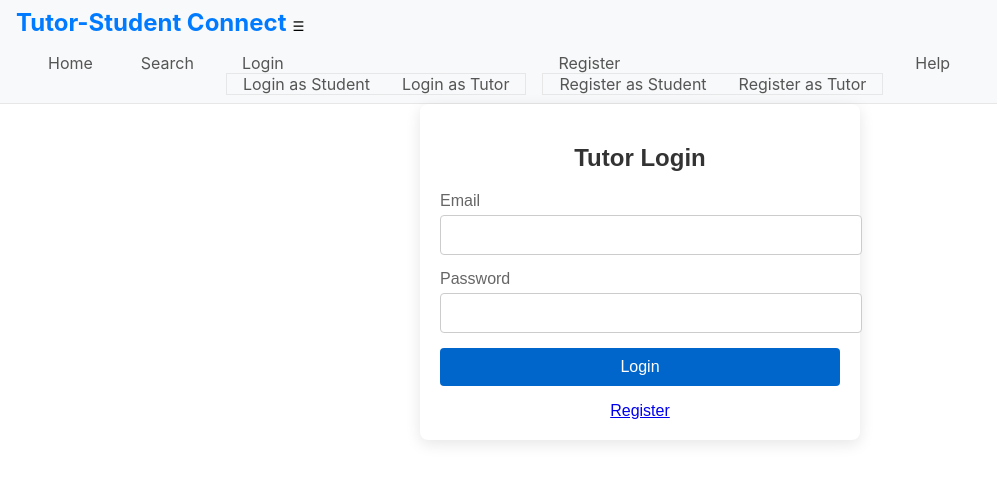
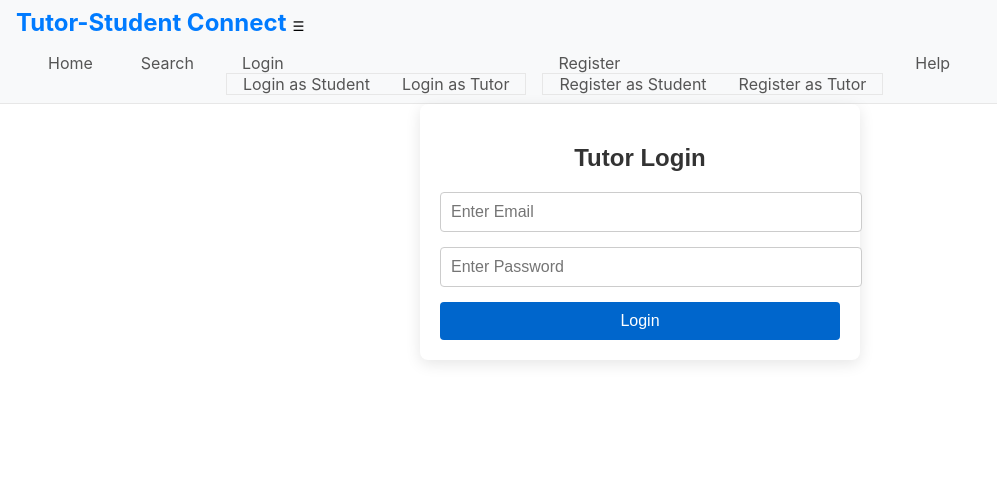
Before and after one commit to Aditi-0405/FindYourTutor, a React (Create React App) app in the folder frontend/: page /login-tutor in a window 1280 px wide. Shown: the top 482 px of the page, without its empty margins (0-997 px from the left). Built offline with nearby package versions, Linux system fonts and the light colour scheme.

Commit message:
added login api

```diff
--- a/frontend/src/App.js
+++ b/frontend/src/App.js
@@ -8,8 +8,7 @@ import LoginStudent from './Students/StudentPages/Login';
 import LoginTutor from './Tutors/TutorPages/Login';
 
 const App = () => {
-  // Assume you have a way to determine if a user is logged in
-  const [isLoggedIn, setIsLoggedIn] = useState(false);
+  const [isLoggedIn, setIsLoggedIn] = useState(localStorage.getItem('userId') !== null);
 
   return (
     <div>
@@ -19,9 +18,8 @@ const App = () => {
           <Route path="/" element={<Home />} />
           <Route path="/register-student" element={<RegisterStudent />} />
           <Route path="/register-tutor" element={<RegisterTutor />} />
-          <Route path="/login-student" element={<LoginStudent />} />
-          <Route path="/login-tutor" element={<LoginTutor />} />
-          {/* Add more routes as needed */}
+          <Route path="/login-student" element={<LoginStudent setIsLoggedIn={setIsLoggedIn}/>} />
+          <Route path="/login-tutor" element={<LoginTutor setIsLoggedIn={setIsLoggedIn}/>} />
         </Routes>
       </div>
     </div>
--- a/frontend/src/Shared/SharedPages/Home.js
+++ b/frontend/src/Shared/SharedPages/Home.js
@@ -44,6 +44,7 @@ const Home = () => {
     }
   };
 
+
   return (
     <div className="home-container">
       <div className="filter-container">
--- a/frontend/src/Students/StudentPages/Login.js
+++ b/frontend/src/Students/StudentPages/Login.js
@@ -1,58 +1,56 @@
 import React, { useState } from 'react';
-import { Link } from 'react-router-dom';
+import { useNavigate } from 'react-router-dom';
+import axios from 'axios';
+
 import '../../Shared/SharedStyling/Form.css';
 
-const LoginStudent = () => {
-  const [formData, setFormData] = useState({
-    email: '',
-    password: ''
-  });
-  const [message, setMessage] = useState('');
+const StudentLogin = ({ setIsLoggedIn }) => {
+  const [email, setEmail] = useState('');
+  const [password, setPassword] = useState('');
+  const [error, setError] = useState('');
+  const navigate = useNavigate();
 
-  const { email, password } = formData;
-
-  const onChange = e => setFormData({ ...formData, [e.target.name]: e.target.value });
-
-  const onSubmit = async e => {
-    e.preventDefault();
+  const handleLogin = async () => {
     try {
-      const res = await fetch('/api/login-student', {
-        method: 'POST',
-        headers: {
-          'Content-Type': 'application/json'
-        },
-        body: JSON.stringify(formData)
-      });
-      const data = await res.json();
-      if (res.status === 200) {
-        setMessage('Login successful');
+      const response = await axios.post( `http://localhost:5000/api/login/student`, { email, password });
+      localStorage.setItem('token', response.data.token);
+      localStorage.setItem('userId', response.data.userId);
+      localStorage.setItem('studentEmail', `${response.data.email}`);
+      localStorage.setItem('role', 'student');
+      setIsLoggedIn(true);
+      navigate('/');
+    } catch (err) {
+      if (err.response && err.response.status === 401) {
+        setError('Invalid email or password');
       } else {
-        setMessage(data.message);
+        setError('We are currently experiencing technical difficulties. Please try again later.');
       }
-    } catch (error) {
-      console.error(error);
-      setMessage('Internal Server Error');
     }
   };
 
   return (
     <div className="form-container">
       <h2>Student Login</h2>
-      <form onSubmit={onSubmit}>
-        <div className="form-group">
-          <label>Email</label>
-          <input type="email" name="email" value={email} onChange={onChange} required />
-        </div>
-        <div className="form-group">
-          <label>Password</label>
-          <input type="password" name="password" value={password} onChange={onChange} required />
-        </div>
-        <button className="form-button" type="submit">Login</button>
-      </form>
-      <div className='switch'><Link to={'/register-student'}>Register</Link></div>
-      {message && <p className="error-message">{message}</p>}
+      {error && <p className="error-message">{error}</p>}
+      <div className="form-group">
+        <input
+          type="email"
+          placeholder="Enter Email"
+          value={email}
+          onChange={(e) => setEmail(e.target.value)}
+        />
+      </div>
+      <div className="form-group">
+        <input
+          type="password"
+          placeholder="Enter Password"
+          value={password}
+          onChange={(e) => setPassword(e.target.value)}
+        />
+      </div>
+      <button onClick={handleLogin} className="form-button">Login</button>
     </div>
   );
 };
 
-export default LoginStudent;
+export default StudentLogin;
--- a/frontend/src/Students/StudentPages/Register.js
+++ b/frontend/src/Students/StudentPages/Register.js
@@ -17,7 +17,7 @@ const RegisterStudent = () => {
   const onSubmit = async e => {
     e.preventDefault();
     try {
-      const res = await fetch('', {
+      const res = await fetch('http://localhost:5000/api/register/student', {
         method: 'POST',
         headers: {
           'Content-Type': 'application/json'
--- a/frontend/src/Tutors/TutorPages/Login.js
+++ b/frontend/src/Tutors/TutorPages/Login.js
@@ -1,56 +1,54 @@
 import React, { useState } from 'react';
+import { useNavigate } from 'react-router-dom';
+import axios from 'axios';
+
 import '../../Shared/SharedStyling/Form.css';
-import { Link } from 'react-router-dom';
 
-const LoginTutor = () => {
-  const [formData, setFormData] = useState({
-    email: '',
-    password: ''
-  });
-  const [message, setMessage] = useState('');
+const LoginTutor = ({ setIsLoggedIn }) => {
+  const [email, setEmail] = useState('');
+  const [password, setPassword] = useState('');
+  const [error, setError] = useState('');
+  const navigate = useNavigate();
 
-  const { email, password } = formData;
-
-  const onChange = e => setFormData({ ...formData, [e.target.name]: e.target.value });
-
-  const onSubmit = async e => {
-    e.preventDefault();
+  const handleLogin = async () => {
     try {
-      const res = await fetch('/api/login-tutor', {
-        method: 'POST',
-        headers: {
-          'Content-Type': 'application/json'
-        },
-        body: JSON.stringify(formData)
-      });
-      const data = await res.json();
-      if (res.status === 200) {
-        setMessage('Login successful');
+      const response = await axios.post( `http://localhost:5000/api/login/tutor`, { email, password });
+      localStorage.setItem('token', response.data.token);
+      localStorage.setItem('userId', response.data.userId);
+      localStorage.setItem('tutorEmail', `${response.data.email}`);
+      localStorage.setItem('role', 'tutor');
+      setIsLoggedIn(true);
+      navigate('/');
+    } catch (err) {
+      if (err.response && err.response.status === 401) {
+        setError('Invalid email or password');
       } else {
-        setMessage(data.message);
+        setError('We are currently experiencing technical difficulties. Please try again later.');
       }
-    } catch (error) {
-      console.error(error);
-      setMessage('Internal Server Error');
     }
   };
 
   return (
     <div className="form-container">
       <h2>Tutor Login</h2>
-      <form onSubmit={onSubmit}>
-        <div className="form-group">
-          <label>Email</label>
-          <input type="email" name="email" value={email} onChange={onChange} required />
-        </div>
-        <div className="form-group">
-          <label>Password</label>
-          <input type="password" name="password" value={password} onChange={onChange} required />
-        </div>
-        <button className="form-button" type="submit">Login</button>
-      </form>
-      <div className='switch'><Link to={'/register-tutor'}>Register</Link></div>
-      {message && <p className="error-message">{message}</p>}
+      {error && <p className="error-message">{error}</p>}
+      <div className="form-group">
+        <input
+          type="email"
+          placeholder="Enter Email"
+          value={email}
+          onChange={(e) => setEmail(e.target.value)}
+        />
+      </div>
+      <div className="form-group">
+        <input
+          type="password"
+          placeholder="Enter Password"
+          value={password}
+          onChange={(e) => setPassword(e.target.value)}
+        />
+      </div>
+      <button onClick={handleLogin} className="form-button">Login</button>
     </div>
   );
 };
--- a/frontend/src/Tutors/TutorPages/Register.js
+++ b/frontend/src/Tutors/TutorPages/Register.js
@@ -17,7 +17,7 @@ const RegisterTutor = () => {
   const onSubmit = async e => {
     e.preventDefault();
     try {
-      const res = await fetch('', {
+      const res = await fetch('http://localhost:5000/api/register/tutor', {
         method: 'POST',
         headers: {
           'Content-Type': 'application/json'
@@ -35,6 +35,7 @@ const RegisterTutor = () => {
       setMessage('Internal Server Error');
     }
   };
+
 
   return (
     <div className="form-container">
```
Also changed, not shown: 2 other files (tests, documents, lock files or other folders).
